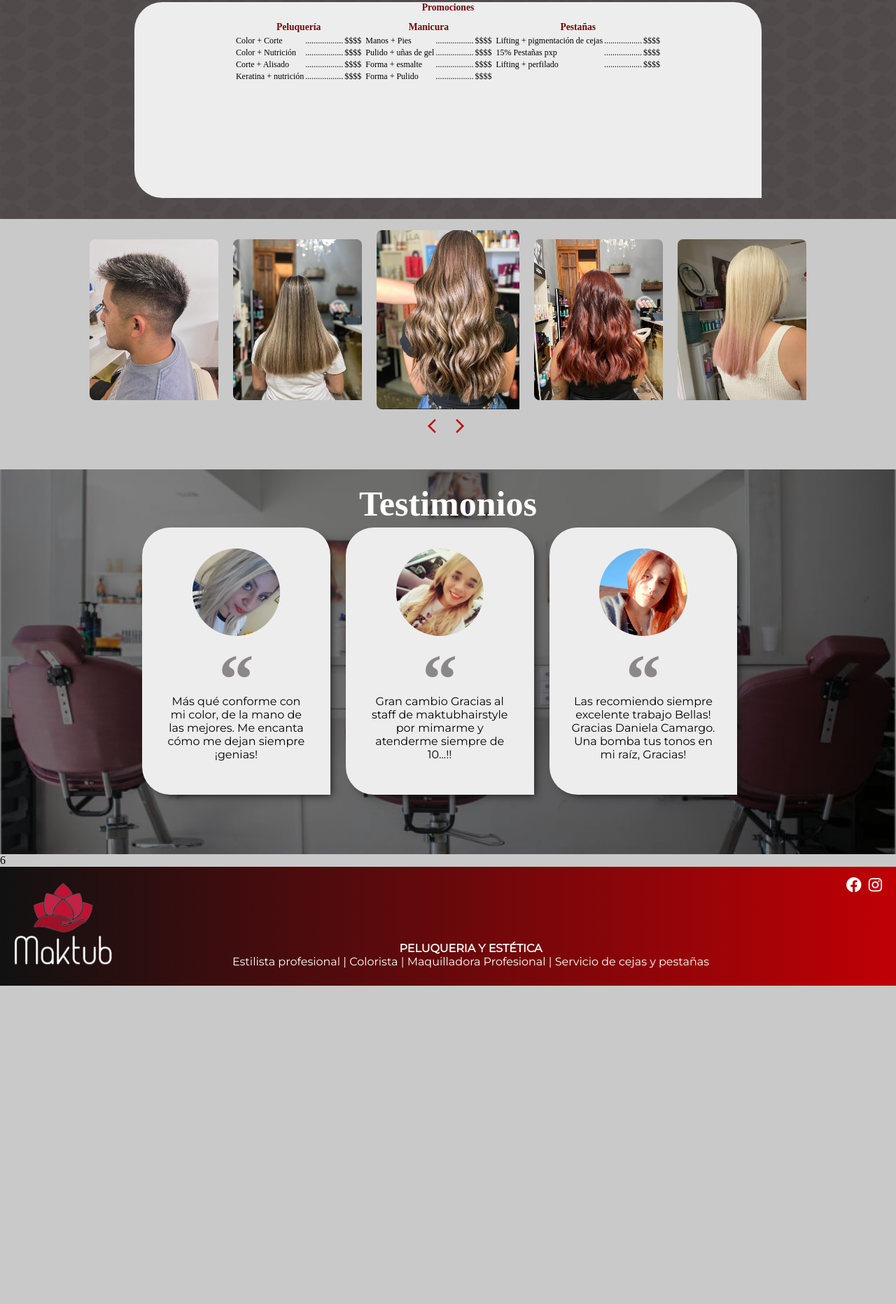
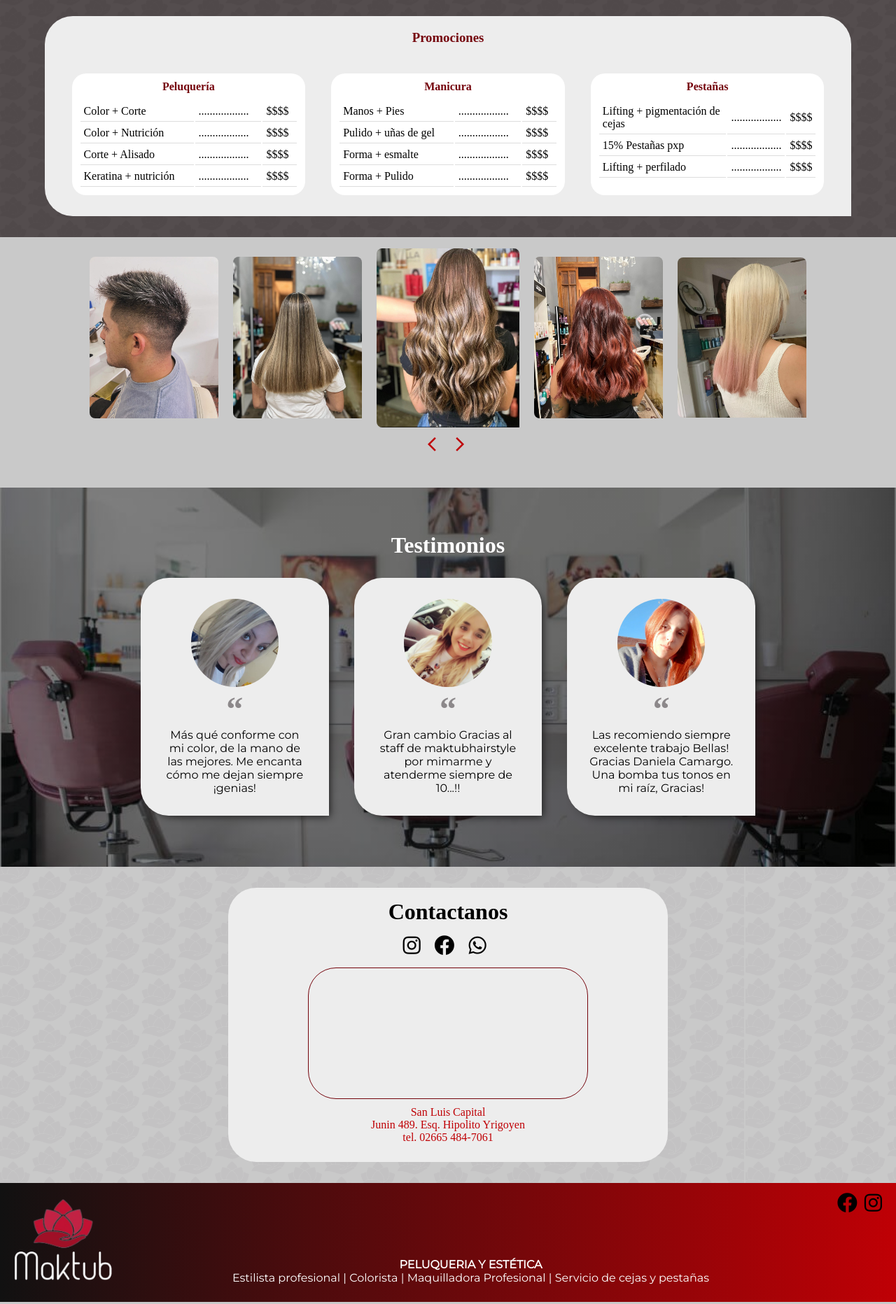
Before and after one commit to pssacR/pssac.github.io, a plain HTML site: page index.html in a window 1280 px wide. Shown: the part 502-2366 px from the top of the page at 70% size. Before the commit the page ends 1927 px from the top, so only its background shows below. Drawn offline with nearby package versions, Linux system fonts and the light colour scheme; grey boxes are pictures that could not be loaded; a web font is replaced by a local one.

Commit message:
cambios del index

```diff
--- a/css/styles.css
+++ b/css/styles.css
@@ -11,11 +11,12 @@ html {
   margin: 0px;
   padding: 0px;
 }
-body{
-  background-color: #C9C9C9;
+body {
+  background-color: #c9c9c9;
 }
 .navbar {
-  height: 170px;
+  height: auto; /*estaba en 170px*/
+  padding-bottom: 1em;
   background-image: linear-gradient(-90deg, #111111, #bf0005);
   display: flex;
   justify-content: space-between;
@@ -24,16 +25,14 @@ body{
   position: relative;
 }
 .navbar-logo img {
-  margin-left: 15px;
-  margin-top: 15px;
-  width: 150px;
+  margin-left: 3em;
+  margin-top: 1em;
+  width: 10em;
 }
 
 .navbar-links {
   display: flex;
-  padding-bottom: 15px;
-  float: left;
-  align-items: flex-end; /* Alinea los enlaces hacia abajo */
+  align-items: flex-end;
   position: absolute;
   bottom: 0;
   right: 0;
@@ -41,24 +40,24 @@ body{
   padding-right: 20px;
 }
 .navbar-links ul {
-  float: left;
   list-style: none;
-  gap: 25px; /* Espacio entre enlaces */
+  gap: 25px;
 }
 
 .navbar-links ul li {
   float: left;
-  padding-left: 15px;
+  padding-left: 1em;
 }
 .navbar-links a {
   color: white;
   text-decoration: none;
-  font-size: 1.5vw; /* Tamaño proporcional al viewport width */
+  font-size: 1.5vw;
 }
 
 .navbar-links a:hover {
   text-decoration: underline;
-  text-decoration-thickness: 5px;
+  text-decoration-thickness: 0.2em;
+  font-size: 2vw;
 }
 
 .navbar-social {
@@ -72,7 +71,6 @@ body{
 .social-icon {
   padding-right: 10px;
   float: right;
-  color: white;
   display: flex;
   align-items: start;
   justify-content: center;
@@ -80,24 +78,56 @@ body{
 }
 
 .social-icon i {
-  font-size: 22px;
+  font-size: 1.2em;
 }
 
 .social-icon:hover {
   color: red;
 }
 
+@media (max-width: 991px) {
+  .navbar {
+    height: auto;
+    align-items: center;
+  }
+  .navbar-logo img {
+    margin-left: 0 auto;
+    margin-top: 5px;
+    width: 100px;
+  }
+}
+
+@media (max-width: 576px) {
+  .navbar {
+    height: 100px;
+  }
+  .navbar-logo img {
+    margin-left: 0 auto;
+    margin-top: 5px;
+    width: 100px;
+  }
+}
+
+/* servicios */
+
 .servicios {
   width: 70%;
   margin-left: auto;
   margin-right: auto;
-  padding-top: 50px;
+  padding-top: 2em;
+  padding-bottom: 2em;
   display: flex;
   justify-content: space-between;
 }
 .servicios a {
   text-decoration: none;
   color: white;
+}
+
+.servicios .link-imagen:hover {
+  background-color: #75040c;
+  font-size: 2vh;
+  color: #fff;
 }
 
 @media (max-width: 991px) {
@@ -112,14 +142,6 @@ body{
   }
 }
 @media (max-width: 576px) {
-  .navbar {
-    height: 100px;
-  }
-  .navbar-logo img {
-    margin-left: 5px;
-    margin-top: 5px;
-    width: 100px;
-  }
   .servicios {
     width: 90%;
     display: block;
@@ -163,10 +185,12 @@ body{
   background-color: #75040c;
 }
 
+/*  testimonios */
+
 .testimonios-fondo {
   margin-top: 50px;
   width: 100%;
-  height: 550px;
+  /* height: 550px; */
   background-image: linear-gradient(rgba(0, 0, 0, 0.5), rgba(0, 0, 0, 0.5)),
     url("../img/foto-parallax.jpg");
   background-attachment: fixed;
@@ -175,25 +199,35 @@ body{
   background-size: cover;
 }
 
+.testimonios-contenedor {
+  width: 100%;
+  display: flex;
+  justify-content: center;
+  align-items: center;
+}
+
 .testimonios {
   width: 70%;
-  margin-left: auto;
-  margin-right: auto;
-  padding-top: 20px;
+  margin: 0 auto;
+  padding-top: 2em;
+  padding-bottom: 2em;
+  display: flex;
+  flex-wrap: wrap;
   justify-content: space-between;
+  text-align: center;
+  margin: 2em;
 }
 .testimonios h3 {
+  width: 100%;
   text-align: center;
-  margin-bottom: 5px;
-  font-size: 50px;
+  margin-bottom: 20px;
+  font-size: 2rem;
   color: white;
   font-family: "Segoe Script";
 }
 .t {
   width: 30%;
-  height: 382px;
-  margin-left: 11px;
-  margin-right: 11px;
+  margin: 1%;
   padding: 30px;
   background-color: #ededed;
   box-shadow: 6px 6px 12px -5px rgb(26, 25, 25);
@@ -202,17 +236,46 @@ body{
   border-bottom-left-radius: 40px;
   text-align: center;
   font-family: "montserrat";
-  float: left;
 }
 .t h4 {
   font-family: "BIZ UDPMincho", serif, "Cinzel", "Coustard", serif;
-  height: 80px;
-  font-size: 100px;
+  font-size: 3rem;
   color: #8c888a;
 }
 .t img {
   width: 60%;
-  border-radius: 100%;
+  border-radius: 50%;
+}
+
+.t p {
+  font-size: 1rem;
+}
+
+@media (max-width: 991px) {
+  .testimonios {
+    width: 90%;
+    justify-content: center;
+  }
+  .t {
+    width: 45%;
+  }
+}
+
+@media (max-width: 576px) {
+  .testimonios {
+    width: 100%;
+    display: block;
+  }
+  .t {
+    width: 90%;
+    margin: 5% auto;
+  }
+  .t h4 {
+    font-size: 2rem;
+  }
+  .t p {
+    font-size: 0.875rem;
+  }
 }
 
 /* BLOQUE 3 - PROMOCIONES */
@@ -224,67 +287,93 @@ body{
 }
 
 .promociones {
-  width: 70%;
+  width: 90%;
   margin: 0 auto; /* Centrar horizontalmente */
   padding-top: 30px;
   padding-bottom: 30px;
   display: flex;
   justify-content: center; /* Ajustar el contenido al centro */
   align-items: center; /* Centrar verticalmente */
+  flex-direction: column;
 }
 
-.tablas-promos h3 {
-  color: #fff;
-  padding-bottom: 10px;
-  font-size: 1.7vh;
-  max-width: 80%;
-  text-align: center;
-}
 .tablas-promos {
   background-color: #ededed;
-  width: 90vw;
-  height: 35vh;
+  width: 100%;
   display: flex;
   flex-direction: column;
   border-top-left-radius: 40px;
   border-top-right-radius: 40px;
   border-bottom-left-radius: 40px;
-  justify-content: start;
-  align-items: center;
-  flex-direction: column;
+
+  padding: 20px;
+
   transition: 0.3s;
 }
 
 .tablas-promos h3 {
   color: #75040c;
+  padding-bottom: 10px;
+  text-align: center;
+  margin-bottom: 20px;
+}
+.tablas-styles {
+  display: flex;
+  justify-content: space-around;
+  flex-wrap: wrap;
 }
 
-.servicios .link-imagen:hover,
+.tabla {
+  background-color: #fff;
+  border-radius: 20px;
+  padding: 10px;
+  margin: 10px;
+  width: 30%;
+  min-width: 250px;
+}
+
+.tabla h4 {
+  color: #75040c;
+  text-align: center;
+  margin-bottom: 10px;
+}
+
+.tabla table {
+  width: 100%;
+}
+
+.tabla td {
+  padding: 5px;
+  border-bottom: 1px solid #ddd;
+}
+
 .promociones .tablas-promos:hover {
   background-color: #75040c;
-  font-size: 2vh;
+  color: #75040c;
+}
+
+.tabla:hover {
+  background-color: #a38e8e;
   color: #fff;
 }
 
 .tablas-promos:hover h3,
 .tablas-promos:hover th {
   color: #fff;
-  font-size: 2vh;
 }
 
+.tablas-promos:hover h4 {
+  color: #000;
+}
+@media (max-width: 568px) {
   .tablas-styles {
-  font-size: 1.5vh;
-  text-align: top;
+    flex-direction: column;
     align-items: center;
   }
 
-.tablas-styles td {
-  vertical-align: top;
+  .tabla {
+    width: 80%;
   }
-
-.tablas-styles th {
-  color: #75040c;
-  font-size: 1.7vh;
 }
 
 /* FOOTER */
@@ -376,40 +465,115 @@ body{
   cursor: pointer;
 }
 
-/*PÁGINA 2*/
-/*Slider*/
-
-.slider{
-  margin-left: auto;
-  margin-right: auto;
-  padding: 20px;
-  height: 450px;
-  background-image: linear-gradient(90deg,#2C2324, rgba(0, 0, 0, 0)),
-    url("../img/slider-manicura.jpg");
-  background-position: center;
-  background-repeat: no-repeat;
-  background-size: cover;
-  color:#C9C9C9;
+@media (max-width: 768px) {
+  .carrusel-image {
+    min-width: 100%;
   }
 
-.titulo-slide{
-  width: 50%;
+  .carrusel-botones button {
+    font-size: 1.5em;
   }
-.titulo-slide h1{
-  font-size: 50px;
-  margin-top: 3%;
-  line-height:10dvh;
-  font-family: "Montserrat black";
-  text-shadow: 4px 3px 15px #2C2324;
 }
 
-.titulo-slide h4{
+/* contacto */
+
+.bloque6 {
+  background-image: url("../img/Fondo-oscuro.png");
+  background-size: contain;
+  padding: 30px 0;
+}
+
+.contacto-contenedor {
+  width: 70%;
+  margin: 0 auto;
+  display: flex;
+  justify-content: center;
+  flex-wrap: wrap;
+}
+
+.contacto {
+  background-color: #ededed;
+  padding: 1em;
+  border-radius: 40px;
+  width: 70%;
+  display: flex;
+  flex-direction: column;
+  justify-content: space-around;
+  align-items: center;
+}
+
+.contacto h3 {
+  color: #000;
+  font-size: 2em;
+  justify-content: center;
+  text-align: center;
+}
+
+.contacto p {
+  color: #bf0005;
+  margin: 10px 0;
+
+  text-align: center;
+}
+
+.mapa {
+  border: 1px solid #75040c;
+  border-radius: 40px;
+  padding: 1em;
+  margin-top: 1em;
+  width: 100%;
+  max-width: 400px;
+}
+
+.mapa iframe {
+  width: 100%;
+  height: 100%;
+  border: 0;
+  border-radius: inherit;
+}
+
+.mapa:hover {
+  background-color: #75040c;
+  transition: background-color 0.3s ease;
+}
+
+.contacto-info {
+  width: 100%;
+  text-align: center;
+}
+
+.social-icons {
+  display: flex;
+  flex-direction: row;
+  gap: 10px;
+  justify-content: center;
+  padding-top: 1em;
+}
+
+.social-icon {
+  color: #000;
+  font-size: 1.5em;
+}
+
+@media (max-width: 768px) {
+  .contacto-contenedor {
+    flex-direction: column;
+    align-items: center;
+  }
+
+  .mapa {
+    margin-top: 2em;
+    max-width: 100%;
+  }
+}
+
+.titulo-slide h4 {
   font-size: 18px;
   font-family: "Montserrat";
 }
 
 /*Articulo manicura*/
-.manicura{
+.manicura {
   width: 80%;
   height: 600px;
   margin-left: auto;
@@ -417,7 +581,7 @@ body{
   margin-top: 80px;
   margin-bottom: 80px;
 }
-.row{
+.row {
   display: flex;
   justify-content: space-between;
   margin-bottom: 30px;
@@ -434,53 +598,54 @@ body{
   border-top-left-radius: 40px;
   border-top-right-radius: 40px;
   border-bottom-left-radius: 40px;
-    transition: .5s ease-in-out;
+  transition: 0.5s ease-in-out;
 }
 .foto-m:hover {
-  filter: opacity(.5);
+  filter: opacity(0.5);
 }
-.info-m{
+.info-m {
   width: 90%;
   height: 300px;
   margin-left: auto;
   margin-right: auto;
   padding-right: 5%;
   padding-left: 5%;
-  color: #2E2829;
+  color: #2e2829;
   font-family: "Montserrat";
-  font-size:1.5vw;
-  line-height:5dvh;
+  font-size: 1.5vw;
+  line-height: 5dvh;
 }
-.info-m h4{
+.info-m h4 {
   font-family: "Segoe Script";
   font-size: 1.8vw;
   padding-bottom: 10px;
   text-align: center;
 }
-.slider-turnos{
+.slider-turnos {
   margin-left: auto;
   margin-right: auto;
   padding: 20px;
   height: 450px;
-  background-image: linear-gradient(90deg, #ADA5A5, rgba(0, 0, 0, 0.418)), url("../img/slider-turnos.jpg");
+  background-image: linear-gradient(90deg, #ada5a5, rgba(0, 0, 0, 0.418)),
+    url("../img/slider-turnos.jpg");
   background-position: 100% 70%;
   background-repeat: no-repeat;
   background-size: cover;
-  color:#525050cc;
+  color: #525050cc;
 }
 
-.slider-turnos .titulo-slide h1{
+.slider-turnos .titulo-slide h1 {
   text-shadow: none;
 }
 
-.formulario{
+.formulario {
   margin: 80px 0px 80px 0px;
   background-color: #2e2829;
   width: 70%;
   margin-left: auto;
   margin-right: auto;
   border-radius: 40px;
-  background-image: linear-gradient(90deg,#0e0c0c, #bf000638),
+  background-image: linear-gradient(90deg, #0e0c0c, #bf000638),
     url("../img/fondo-formulario.png");
   background-position: 100% 50%;
   background-size: cover;
@@ -488,18 +653,19 @@ body{
   padding: 50px;
   font-family: "Montserrat";
 }
-form{
+form {
   width: 70%;
 }
-.formulario h2{
+.formulario h2 {
   color: #8c888a;
   font-size: 45px;
   margin: 0% 0% 2% 2%;
-  line-height:10dvh;
+  line-height: 10dvh;
   font-family: "Montserrat black";
-  text-shadow: 4px 3px 15px #2C2324;
+  text-shadow: 4px 3px 15px #2c2324;
 }
-  .form input, textarea{
+.form input,
+textarea {
   border-radius: 20px;
   margin: 3px 5px;
   padding: 15px;
@@ -512,21 +678,21 @@ form{
   border: 0px solid rgba(141, 4, 4, 0);
   width: 41vw;
   resize: none;
-    color:rgb(153, 122, 122);
+  color: rgb(153, 122, 122);
   letter-spacing: 0.1em;
   text-transform: uppercase;
   font-weight: bolder;
 }
 .form input .autocomplete-active {
-    background-color:  #3b272846;
+  background-color: #3b272846;
 }
 .input-fila {
   display: flex;
 }
-  .input-fila input{
+.input-fila input {
   width: 20vw;
 }
-  .form button{
+.form button {
   width: 41vw;
   border-radius: 20px;
   background-image: linear-gradient(-90deg, #9e7878, #4e2929);
@@ -540,14 +706,14 @@ form{
   font-weight: bolder;
 }
 .error {
-    border: 2px solid rgb(141, 4, 4)!important;
+  border: 2px solid rgb(141, 4, 4) !important;
 }
-  .formulario ul{
+.formulario ul {
   margin-top: 10px;
   color: #c21e1e;
   font-weight: bolder;
 }
-  .formulario ol{
+.formulario ol {
   list-style: none;
   color: #ffffff;
 }
--- a/index.html
+++ b/index.html
@@ -70,86 +70,82 @@
       </a>
     </section>
     <!-- B3 - PROMOCIONES Y PRECIOS-->
-    <section Id="Promociones" class="bloque3">
+   <section id="Promociones" class="bloque3">
   <div class="promociones">
     <div class="tablas-promos">
       <h3>Promociones</h3>
-          <table class="tablas-styles">
-            <tr>
-              <th>Peluquería</th>
-              <th>Manicura</th>
-              <th>Pestañas</th>
-            </tr>
-            <tr>
-              <td>
+      <div class="tablas-styles">
+        <div class="tabla">
+          <h4>Peluquería</h4>
           <table>
             <tr>
               <td>Color + Corte</td>
-                    <td colspan="2">..................</td>
+              <td>..................</td>
               <td>$$$$</td>
             </tr>
             <tr>
               <td>Color + Nutrición</td>
-                    <td colspan="2">..................</td>
+              <td>..................</td>
               <td>$$$$</td>
             </tr>
             <tr>
               <td>Corte + Alisado</td>
-                    <td colspan="2">..................</td>
+              <td>..................</td>
               <td>$$$$</td>
             </tr>
             <tr>
               <td>Keratina + nutrición</td>
-                    <td colspan="2">..................</td>
+              <td>..................</td>
               <td>$$$$</td>
             </tr>
           </table>
-              </td>
-              <td>
+        </div>
+        <div class="tabla">
+          <h4>Manicura</h4>
           <table>
             <tr>
               <td>Manos + Pies</td>
-                    <td colspan="2">..................</td>
+              <td>..................</td>
               <td>$$$$</td>
             </tr>
             <tr>
-                    <td>Pulido + uñas de gel</td>
-                    <td colspan="2">..................</td>
+              <td >Pulido + uñas de gel</td>
+              <td >..................</td>
               <td>$$$$</td>
             </tr>
             <tr>
               <td>Forma + esmalte</td>
-                    <td colspan="2">..................</td>
+              <td>..................</td>
               <td>$$$$</td>
             </tr>
             <tr>
               <td>Forma + Pulido</td>
-                    <td colspan="2">..................</td>
+              <td>..................</td>
               <td>$$$$</td>
             </tr>
           </table>
-              </td>
-              <td>
+        </div>
+        <div class="tabla">
+          <h4>Pestañas</h4>
           <table>
             <tr>
               <td>Lifting + pigmentación de cejas</td>
-                    <td colspan="2">..................</td>
+              <td>..................</td>
               <td>$$$$</td>
             </tr>
             <tr>
               <td>15% Pestañas pxp</td>
-                    <td colspan="2">..................</td>
+              <td>..................</td>
               <td>$$$$</td>
             </tr>
             <tr>
               <td>Lifting + perfilado</td>
-                    <td colspan="2">..................</td>
+              <td>..................</td>
               <td>$$$$</td>
             </tr>
           </table>
-              </td>
-            </tr>
-          </table>
+        </div>
+      </div>
     </div>
   </div>
 </section>
@@ -175,6 +171,7 @@
        </section>
     <!-- B5 - TESTIMONIOS DE CLIENTES-->
     <section id="Testimonios" class="testimonios-fondo">
+              <div class="testimonios-contenedor">
       <div class="testimonios">
         <h3>Testimonios</h3>
         <div class="t">
@@ -202,9 +199,43 @@
           </p>
         </div>
         </div>
+      </div>
     </section>
      <!-- B6 - ZONA DE TURNOS Y PATROCINADORES-->
-    <section class="bloque6">6</section>
+    <section class="bloque6">
+<div class="contacto-contenedor">
+  <div class="contacto">
+          <div class="contacto-info">
+
+  <h3>Contactanos</h3>
+   <div class="social-icons">
+        <a href="https://www.instagram.com/maktubhairstyle/" class="social-icon" target="blank"
+          ><i class="fab fa-instagram"></i
+        ></a>
+        <a
+          href="https://www.facebook.com/profile.php?id=100063645546059"target="blank"
+          class="social-icon"
+          ><i class="fab fa-facebook"></i
+        ></a>
+     <a
+  href="https://wa.me/100063645546059"
+  class="social-icon" target="blank"
+  ><i class="fab fa-whatsapp"></i
+></a>
+</div>
+
+
+</div>
+    <div class="mapa">
+  <iframe src="https://www.google.com/maps/embed?pb=!1m18!1m12!1m3!1d13338.824860723074!2d-66.34127215118274!3d-33.30034807518514!2m3!1f0!2f0!3f0!3m2!1i1024!2i768!4f13.1!3m3!1m2!1s0x95d43eab443229cf%3A0xde10faae41c995ff!2sJun%C3%ADn%20489%2C%20D5702%20San%20Luis!5e0!3m2!1ses-419!2sar!4v1716654864351!5m2!1ses-419!2sar" width="400" height="300" style="border:0;" allowfullscreen="" loading="lazy" referrerpolicy="no-referrer-when-downgrade"></iframe>
+</div>
+<p>San Luis Capital <br>
+  Junin 489. Esq. Hipolito Yrigoyen <br>
+  tel. 02665 484-7061
+</p>
+</div>
+</div>
+    </section>
     <!-- B7 - FOOTER -->
     <footer class="footer">
       <div class="logof">
```
Also changed, not shown: img/logoIco.jpg (added). Lines whose indentation alone changed are shown as unchanged.
